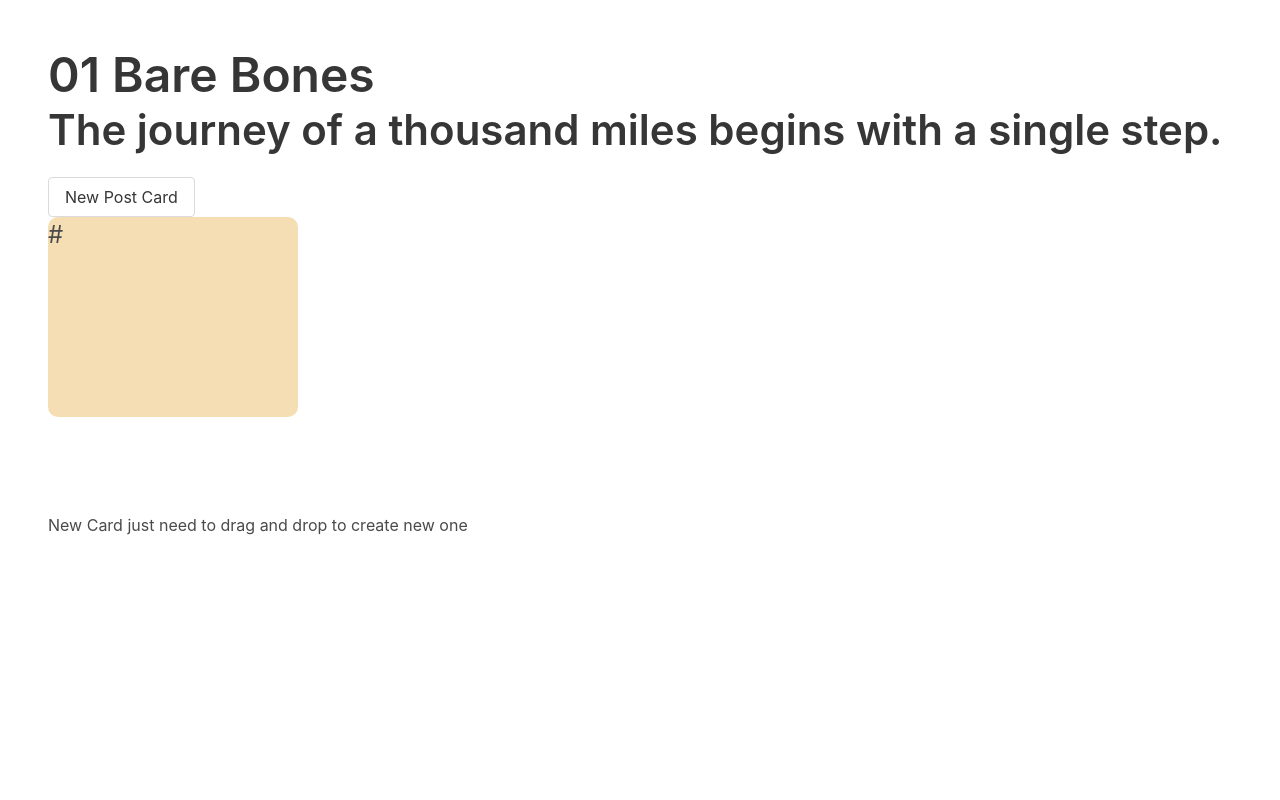
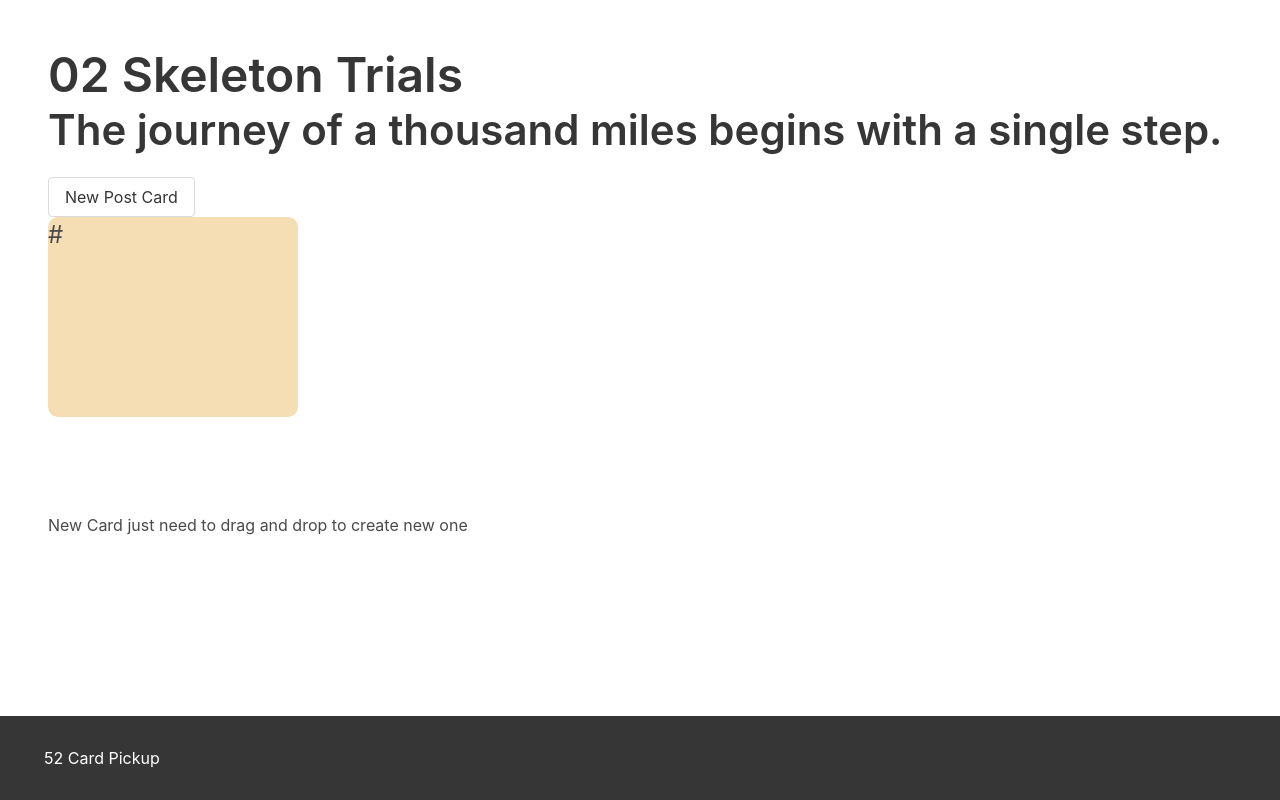
Before and after one commit to reinhardt021/02skeletonTrials, a plain HTML site: page index.html in a window 1280 px wide. Drawn offline with nearby package versions, Linux system fonts and the light colour scheme.

Commit message:
added navigation and changed some details

```diff
--- a/index.html
+++ b/index.html
@@ -1,7 +1,7 @@
 <html>
 <head>
   <title>
-  	01 Bare Bones
+  	02 Skeleton Trials
   </title>
   <link
     rel="stylesheet"
@@ -20,11 +20,18 @@
        }
   </style>
 </head>
-<body>
+<body class="has-navbar-fixed-bottom">
+	<nav class="navbar is-dark is-spaced is-fixed-bottom" role="navigation" aria-label="main navigation">
+		<div class="navbar-brand">
+            <a class="navbar-item">
+			    52 Card Pickup
+		    </a>
+		</div>
+	</nav>
 	<section class="section">
 		<div class="content is-large">
             <h1 class="title">
-  	           01 Bare Bones
+  	           02 Skeleton Trials
             </h1>
             <h2 class="subtitle">
   	          The journey of a thousand miles begins with a single step.
```
